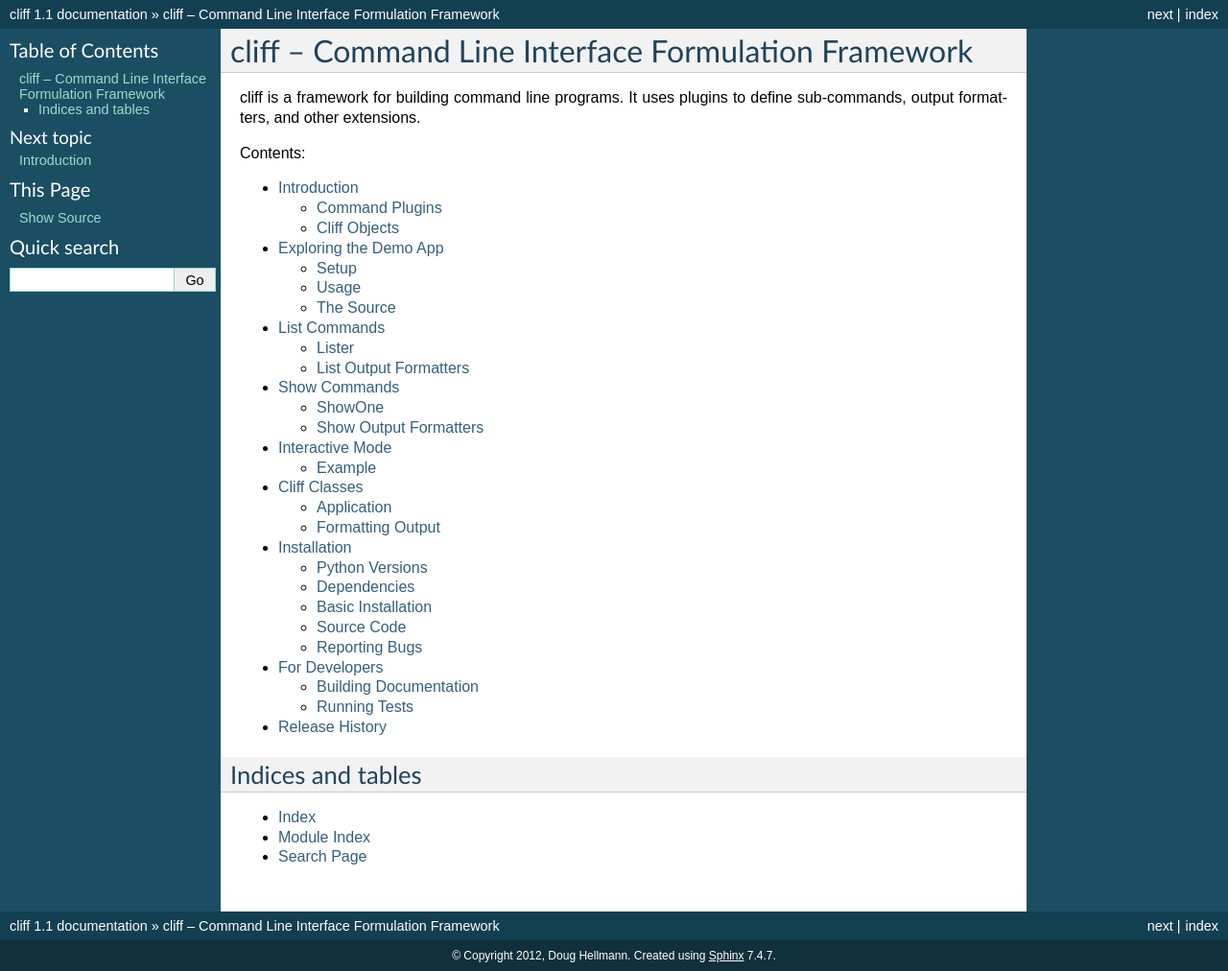
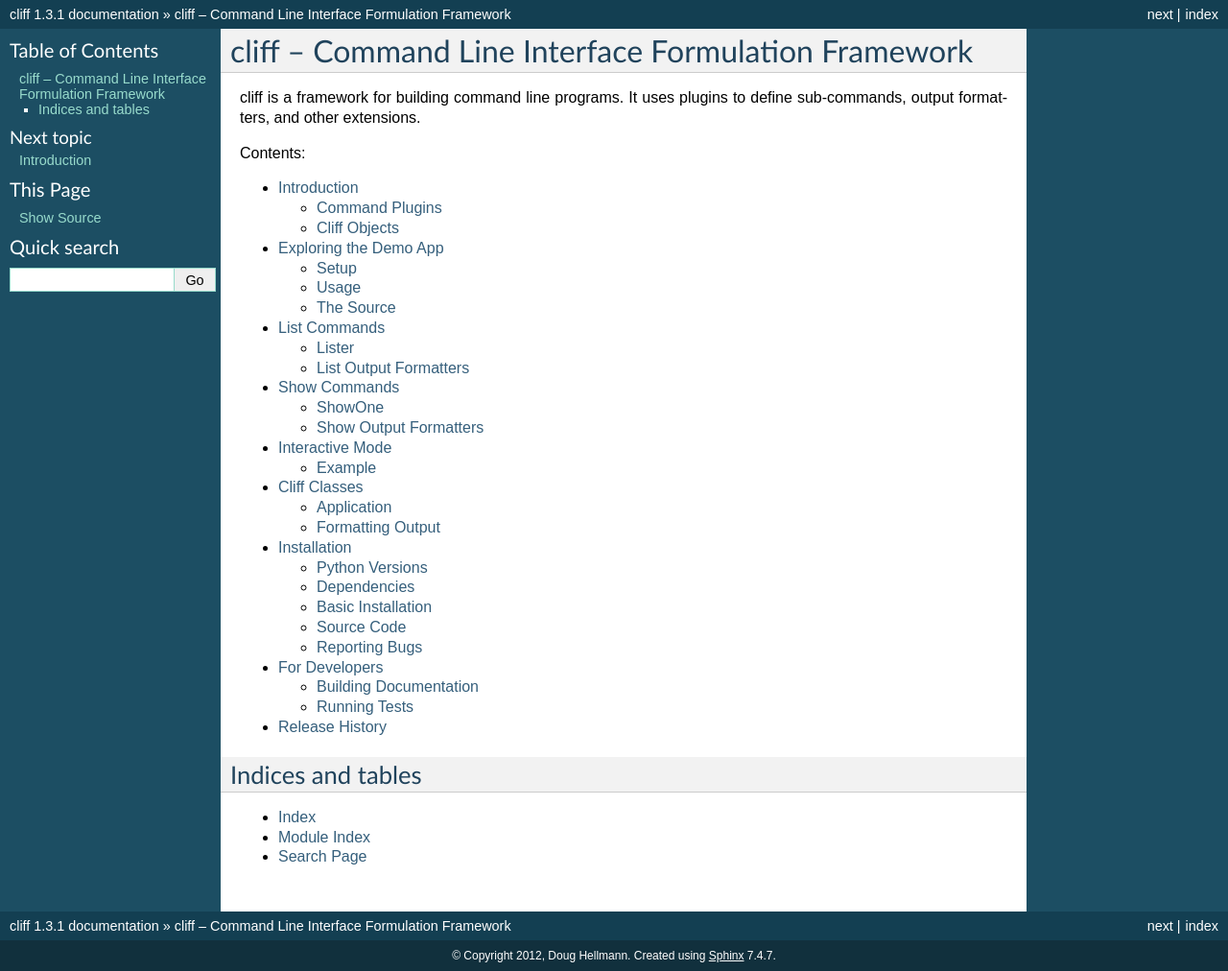
Before and after one commit to openstack/cliff, a Sphinx documentation site: the page built from docs/source/index.rst, in a window 1280 px wide. Shown: the whole page at 96% size. Built offline with Sphinx 7.4.7, drawn with Linux system fonts in a browser that asks for light colours.

Commit message:
fix version in docs
Change-Id: I19cc26b88f80fa3a848713e94d3d1aa1a26de121
Signed-off-by: Doug Hellmann <doug.hellmann@dreamhost.com>

```diff
--- a/docs/source/conf.py
+++ b/docs/source/conf.py
@@ -48,7 +48,7 @@ copyright = u'2012, Doug Hellmann'
 # built documents.
 #
 # The short X.Y version.
-version = '1.1'
+version = '1.3.1'
 # The full version, including alpha/beta/rc tags.
 release = version
 
```
